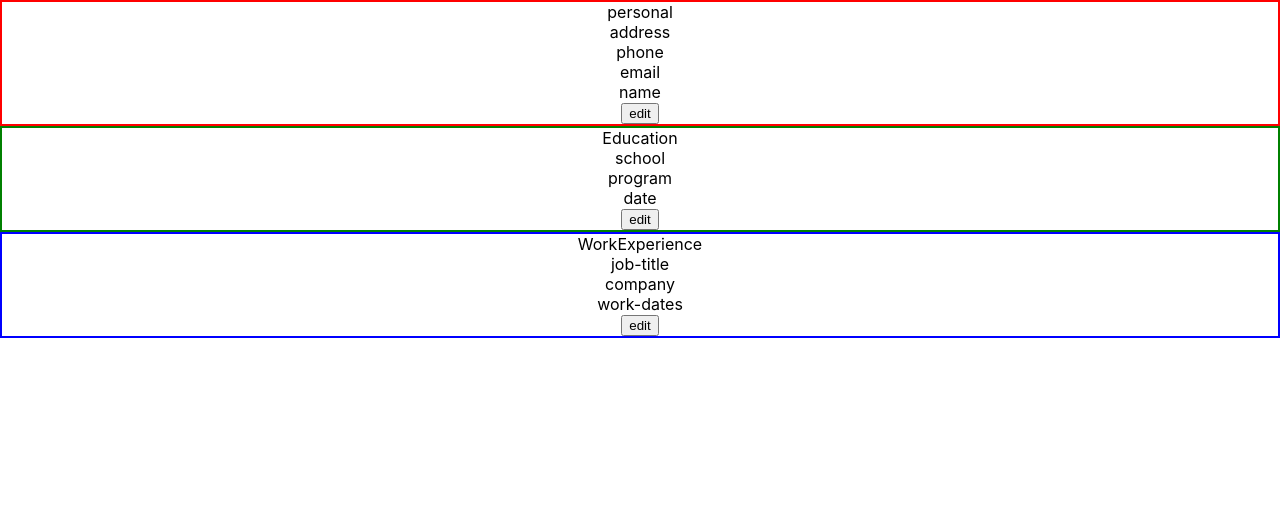
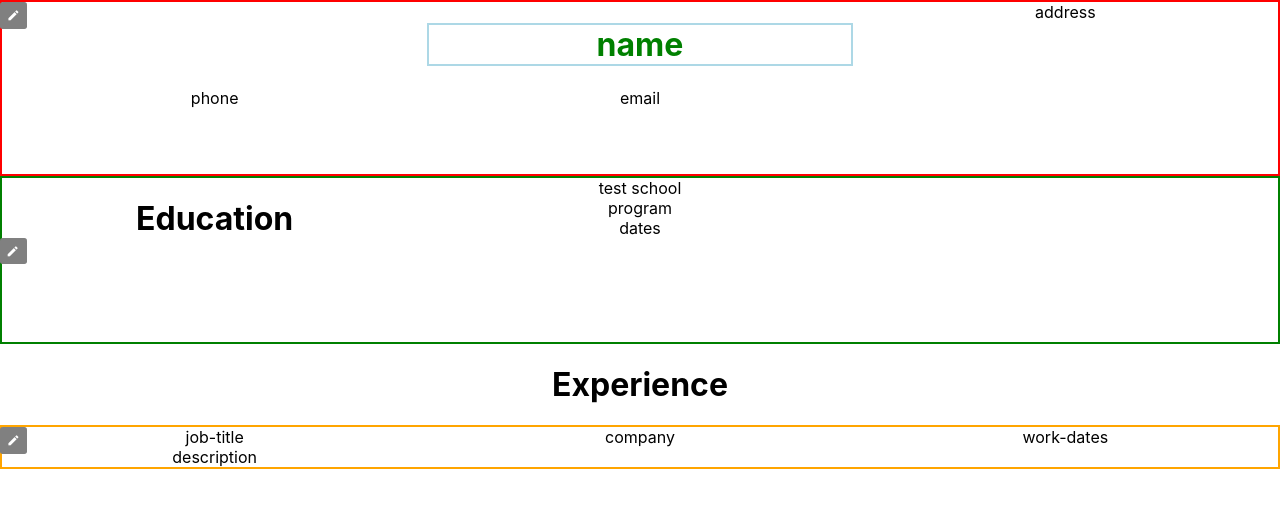
Before and after one commit to hoholabs/cv-project, a React (Create React App) app: page / in a window 1280 px wide. Shown: the top 508 px of the page. Built offline with nearby package versions, Linux system fonts and the light colour scheme.

Commit message:
added EducationCard

```diff
--- a/public/index.html
+++ b/public/index.html
@@ -1,14 +1,14 @@
 <!DOCTYPE html>
 <html lang="en">
+
 <head>
+  <link href="https://fonts.googleapis.com/icon?family=Material+Icons" rel="stylesheet">
+  </link>
   <meta charset="utf-8" />
   <link rel="icon" href="%PUBLIC_URL%/favicon.ico" />
   <meta name="viewport" content="width=device-width, initial-scale=1" />
   <meta name="theme-color" content="#000000" />
-    <meta
-      name="description"
-      content="Web site created using create-react-app"
-    />
+  <meta name="description" content="Web site created using create-react-app" />
   <link rel="apple-touch-icon" href="%PUBLIC_URL%/logo192.png" />
   <!--
       manifest.json provides metadata used when your web app is installed on a
@@ -24,8 +24,9 @@
       work correctly both with client-side routing and a non-root public URL.
       Learn how to configure a non-root public URL by running `npm run build`.
     -->
-    <title>React App</title>
+  <title>cv-project</title>
 </head>
+
 <body>
   <noscript>You need to enable JavaScript to run this app.</noscript>
   <div id="root"></div>
@@ -40,4 +41,5 @@
       To create a production bundle, use `npm run build` or `yarn build`.
     -->
 </body>
+
 </html>
--- a/src/App.js
+++ b/src/App.js
@@ -8,7 +8,9 @@ function App() {
   return (
     <div className="App">
       <PersonalInfo/>
+      {/* <h1>Education</h1> */}
       <Education/>
+      <h1>Experience</h1>
       <WorkExperience/>
     </div>
   );
--- a/src/components/Education.js
+++ b/src/components/Education.js
@@ -1,12 +1,38 @@
 import React, {Component} from 'react'
+import EducationCard from './EducationCard'
 
 class Education extends Component{
+    constructor(){
+        super()
+        this.state = {
+            cards:{
+
+            },
+            card:{
+                school:'test school',
+                program:'program',
+                dates:'dates',
+            }
+
+        }
+    }
     render (){
-        return  <div id = 'education'> Education
-                    <div className = 'school'>school</div>
+
+        // const displayCards = this.state.cards.map((card) => {
+		// 	return <educationCard school={card.school} program={card.program} dates={card.dates}/>
+		// })
+
+        return  <div id = 'education'>
+                    <h1>Education</h1>
+                    {/* {displayCards} */}
+                    <EducationCard school={this.state.card.school} program={this.state.card.program} dates={this.state.card.dates}/>
+
+
+                    {/* <div className = 'school'>school</div>
                     <div className = 'program'>program</div>
                     <div className = 'education-date'>date</div>
-                    <button className = 'edit-education'>edit</button>
+                    <button id = 'edit-education' className = 'edit'>edit</button> */}
+
                 </div>
         }
 }
--- /dev/null
+++ b/src/components/EducationCard.js
@@ -0,0 +1,14 @@
+import React from 'react'
+
+const EducationCard = (props) =>{
+
+        return <div className = 'education-card'>
+                <div className = 'school'>{props.school}</div>
+                <div className = 'program'>{props.program}</div>
+                <div className = 'dates'>{props.dates}</div>
+                <button id = 'edit-education' className = 'edit'>edito</button>
+        </div>
+
+}
+
+export default EducationCard
--- a/src/components/PersonalInfo.js
+++ b/src/components/PersonalInfo.js
@@ -2,12 +2,13 @@ import React from 'react';
 
 class PersonalInfo extends React.Component {
     render(){
-        return  <div id = 'personal'> personal
+        return  <div id = 'personal'>
+                    <h1 id = 'name'>name</h1>
                     <div id = 'address'>address</div>
                     <div id = 'phone'>phone</div>
                     <div id = 'email'>email</div>
-                    <div id = 'name'>name</div>
-                    <button id = 'edit-personal'>edit</button>
+
+                    <button id = 'edit-personal' className = 'edit'>edit</button>
                 </div>
     }
 }
--- a/src/components/WorkExperience.js
+++ b/src/components/WorkExperience.js
@@ -3,11 +3,12 @@ import {Component} from 'react'
 
 class WorkExperience extends Component{
     render(){
-        return  <div id = 'experience'>WorkExperience
+        return  <div id = 'experience'>
                     <div className = 'job-title'>job-title</div>
                     <div className = 'company'>company</div>
-                    <div className = 'work-dates'>work-dates</div>
-                    <button id = 'edit-work'>edit</button>
+                    <div className = 'work-date'>work-dates</div>
+                    <div className = 'description'>description</div>
+                    <button id = 'edit-work' className = 'edit'>edit</button>
                 </div>
     }
 }
--- a/src/index.js
+++ b/src/index.js
@@ -4,6 +4,8 @@ import './index.css';
 import './styles/style.css'
 import App from './App';
 import reportWebVitals from './reportWebVitals';
+<link href="https://fonts.googleapis.com/icon?family=Material+Icons"
+      rel="stylesheet"></link>
 
 const root = ReactDOM.createRoot(document.getElementById('root'));
 root.render(
--- a/src/styles/style.css
+++ b/src/styles/style.css
@@ -1,9 +1,52 @@
 #personal{
     border: solid red 2px;
+    display: grid;
+    grid-template-columns: 1fr 1fr 1fr;
+    grid-template-rows: 1fr 1fr;
 }
+    #name{
+        color:green;
+        grid-column-start: 2;
+        border: solid lightblue 2px;
+    }
+
 #education{
     border:solid green 2px;
+    display:grid;
+    grid-template-columns: 1fr 1fr 1fr;
+    grid-template-rows: 1fr 1fr;
+}
+.school{
+    align-items:end;
+}
+
+.program{
+    align-items: center;
+}
+
+.education-date{
+    align-items: start;
 }
 #experience{
-    border: solid blue 2px;
+    border: solid orange 2px;
+    display:grid;
+    grid-template-columns: 1fr 1fr 1fr;
+    grid-template-rows: 1fr 1fr;
 }
+
+.edit{
+    font-family: 'Material Icons';
+    font-weight: normal;
+    font-style: normal;
+    position: absolute;
+    grid-area: 1/1;
+    text-align: center;
+    height: 2em;
+    width: 2em;
+    color: white;
+    background-color: grey;
+    border: none;
+    border-radius: .2em;
+    left:0;
+
+}
```
Lines whose indentation alone changed are shown as unchanged.
